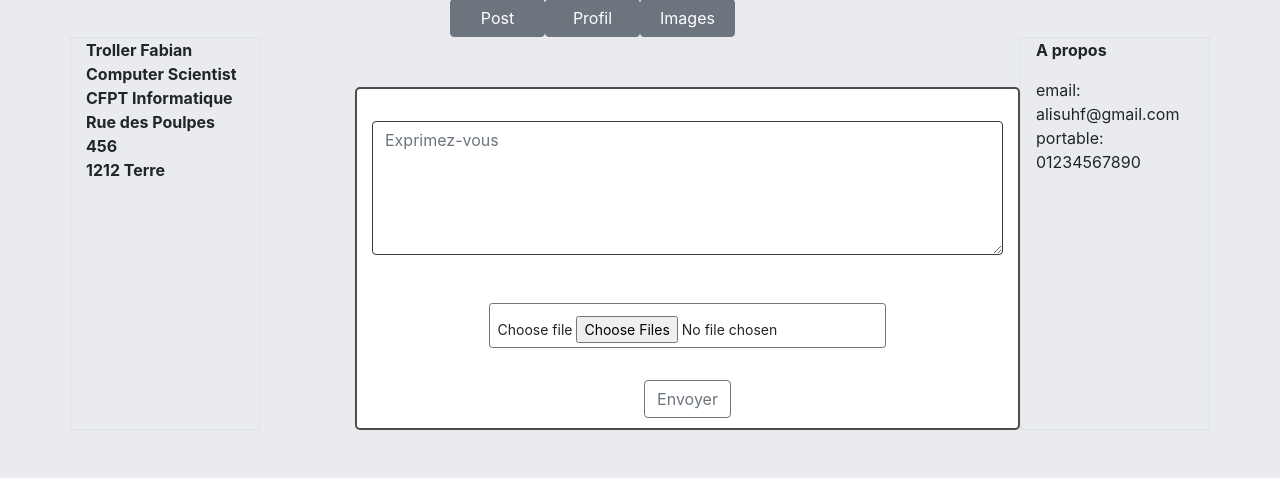
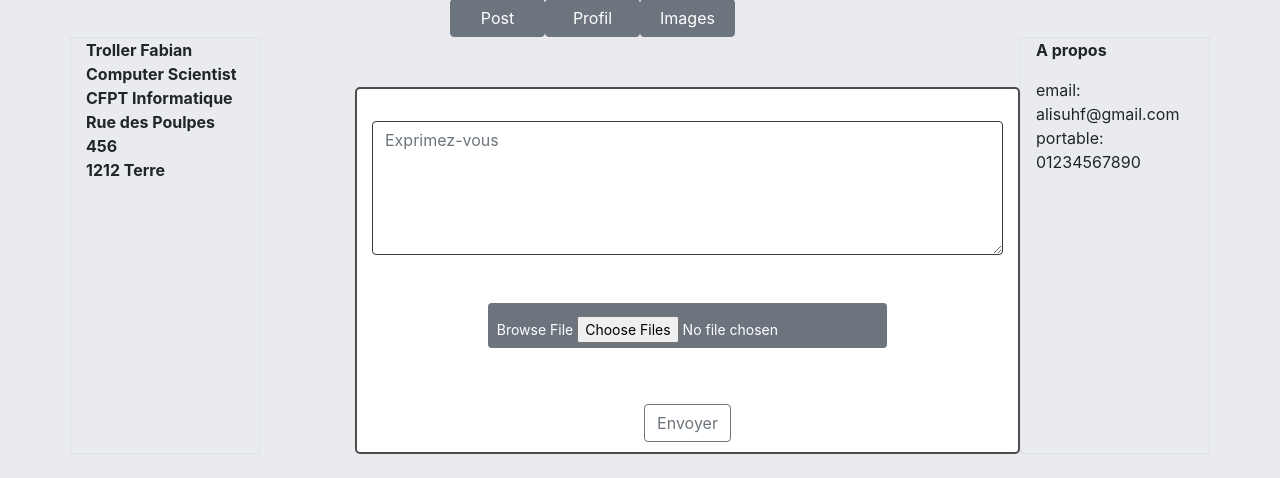
Before and after one commit to Exo-poulpe/Project-Facebook, a PHP site: page / in a window 1280 px wide. Shown: the part 412-890 px from the top of the page. Before the commit the page ends 842 px from the top, so only its background shows below. Run offline with PHP 8.4, Linux system fonts and the light colour scheme; data that the repository does not hold is empty; some libraries are stand-ins or nearby versions.

Commit message:
Modif form of front view

```diff
--- a/index.php
+++ b/index.php
@@ -70,15 +70,19 @@
           <textarea rows="5" cols="100" form="formulaire" name="textPost" class="img-fluid form-control mt-2 border-dark" placeholder="Exprimez-vous"></textarea>
           <br>
           <br>
-            <div class="btn btn-muted border-secondary btn-sm">
-            <span>Choose file</span>
+          <div class="file-field">
+            <div class="btn btn-secondary btn-sm ">
+              <span>Browse File</span>
               <input type="file" accept="image/*" multiple name="filePictures[]" class="mt-2"/>
+            </div>
+            <div class="file-path-wrapper">
+            </div>
           </div>
           <br>
           <br>
+
           <input type="submit" name="btnEnvoyer" value="Envoyer" class="btn btn-outline-secondary mt-2 " style="margin-bottom: 10px;margin-top: 50px;"/>
         </form>
-
       </div>
       <div class="col-sm-2 border">
         <p><b>A propos</b></p>
@@ -94,7 +98,6 @@
       //SELECT idMessage from messages WHERE 1
       //for ($i=0; $i < count($listMessages); $i++) {
       foreach ($listMessages as $row) {
-            // code...
         ?>
         <div class="rows center-block text-center " ><!--center-block text-center border border-dark bg-white mt-5 -->
           <div class="col-sm-7 offset-sm-3 mt-5 center-block text-center bg-white" style="border : 2px solid #4d4d4d; border-radius: 5px;">
```
Also changed, not shown: DbFunction.php (+0 -12 lines). Lines whose indentation alone changed are shown as unchanged.
